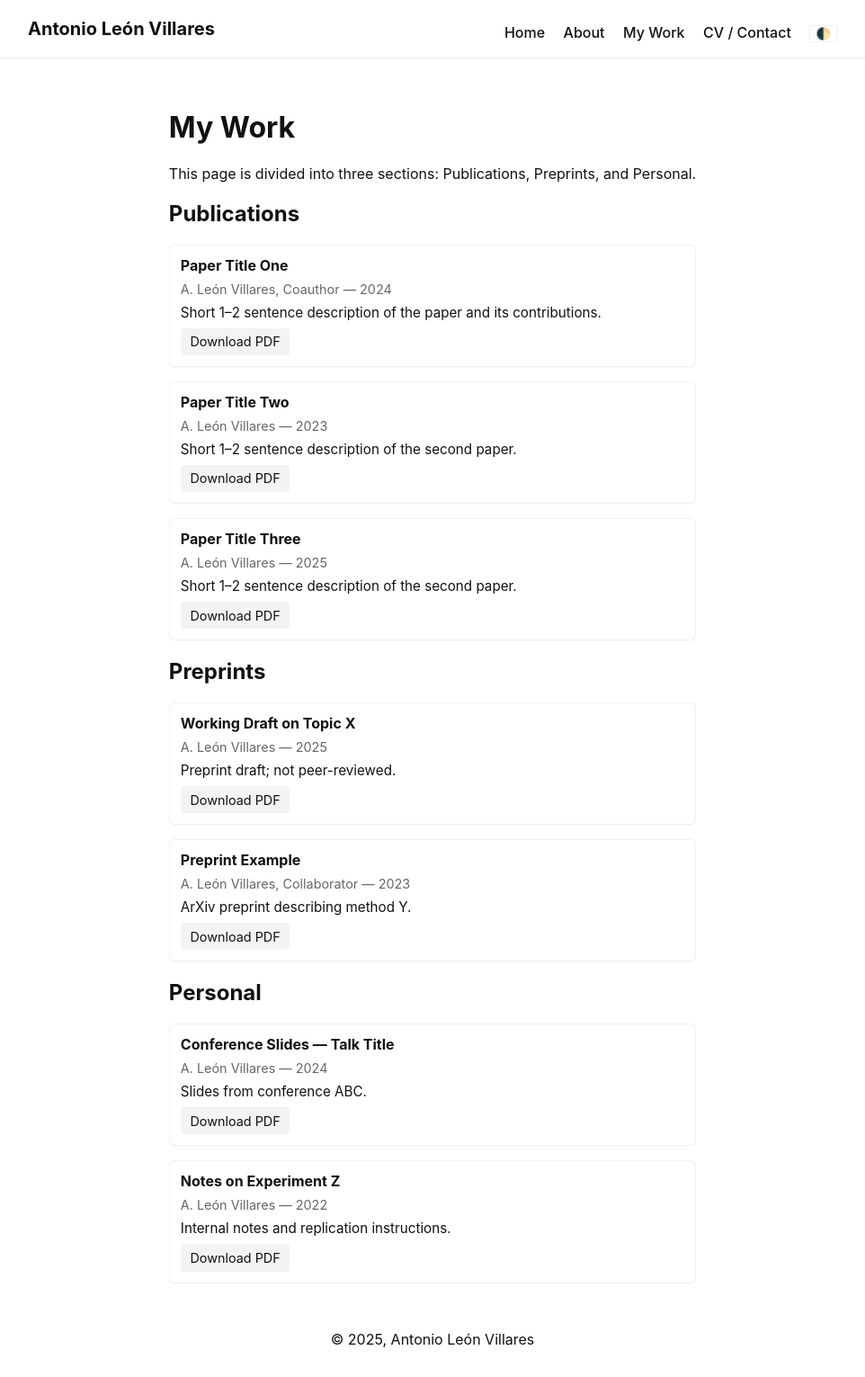
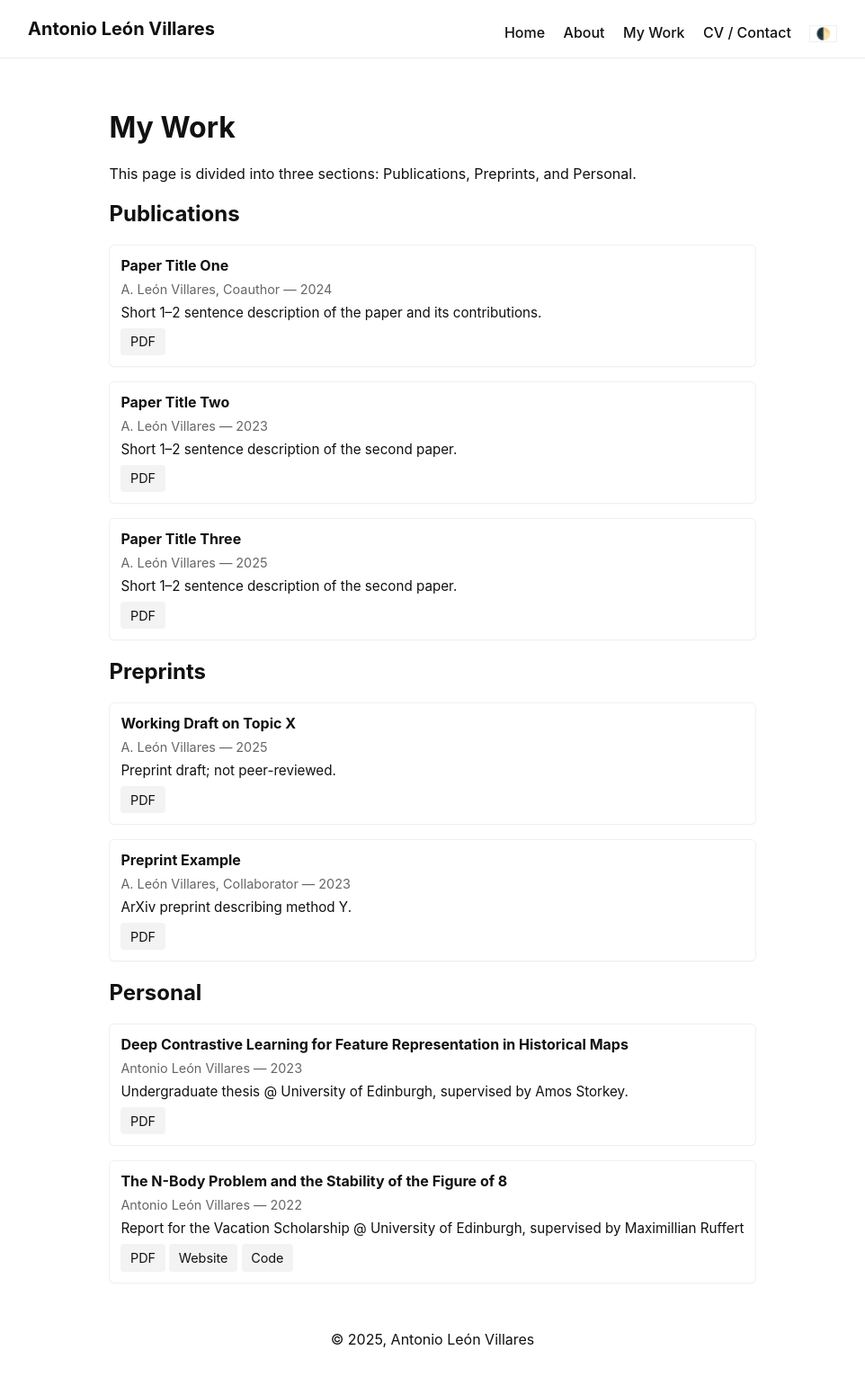
Before and after one commit to alv31415/alv31415.github.io, a Jekyll site: the page built from work.md, in a window 1280 px wide. Shown: the whole page at 90% size, without its empty margins (159-1121 px from the left). Built offline with Jekyll 4.4.1, drawn with Linux system fonts in a browser that asks for light colours.

Commit message:
Added personal work

```diff
--- a/_data/personal.yml
+++ b/_data/personal.yml
@@ -1,12 +1,14 @@
 # personal documents: slides, technical notes, miscellaneous
-- title: "Conference Slides — Talk Title"
-  authors: "A. León Villares"
-  year: 2024
-  pdf: "/assets/papers/slides_talk.pdf"
-  description: "Slides from conference ABC."
+- title: "Deep Contrastive Learning for Feature Representation in Historical Maps"
+  authors: "Antonio León Villares"
+  year: 2023
+  pdf: "/assets/personal/ed_ug_thesis.pdf"
+  description: "Undergraduate thesis @ University of Edinburgh, supervised by Amos Storkey."
 
-- title: "Notes on Experiment Z"
-  authors: "A. León Villares"
+- title: "The N-Body Problem and the Stability of the Figure of 8"
+  authors: "Antonio León Villares"
   year: 2022
-  pdf: "/assets/papers/notes_experiment_z.pdf"
-  description: "Internal notes and replication instructions."
+  pdf: "/assets/personal/n-body-report.pdf"
+  description: "Report for the Vacation Scholarship @ University of Edinburgh, supervised by Maximillian Ruffert"
+  website: "https://nbody-89ffd.web.app"
+  code: "https://github.com/alv31415/n-body-problem/tree/website"
--- a/work.md
+++ b/work.md
@@ -16,7 +16,23 @@ This page is divided into three sections: Publications, Preprints, and Personal.
     <div class="meta">{{ p.authors }} — {{ p.year }}</div>
     <p>{{ p.description }}</p>
     {% if p.pdf %}
-      <a class="button" href="{{ p.pdf | relative_url }}" target="_blank" rel="noopener">Download PDF</a>
+      <a class="button" href="{{ p.pdf | relative_url }}" target="_blank" rel="noopener">PDF</a>
+    {% endif %}
+
+    {% if p.website %}
+      <a class="button" href="{{ p.website }}" target="_blank" rel="noopener">Website</a>
+    {% endif %}
+
+    {% if p.arxiv %}
+      <a class="button" href="{{ p.arxiv }}" target="_blank" rel="noopener">arXiv</a>
+    {% endif %}
+
+    {% if p.conference %}
+      <a class="button" href="{{ p.conference }}" target="_blank" rel="noopener">Conference</a>
+    {% endif %}
+
+    {% if p.code %}
+      <a class="button" href="{{ p.code }}" target="_blank" rel="noopener">Code</a>
     {% endif %}
   </article>
 {% endfor %}
@@ -32,7 +48,23 @@ This page is divided into three sections: Publications, Preprints, and Personal.
     <div class="meta">{{ p.authors }} — {{ p.year }}</div>
     <p>{{ p.description }}</p>
     {% if p.pdf %}
-      <a class="button" href="{{ p.pdf | relative_url }}" target="_blank" rel="noopener">Download PDF</a>
+      <a class="button" href="{{ p.pdf | relative_url }}" target="_blank" rel="noopener">PDF</a>
+    {% endif %}
+
+    {% if p.website %}
+      <a class="button" href="{{ p.website }}" target="_blank" rel="noopener">Website</a>
+    {% endif %}
+
+    {% if p.arxiv %}
+      <a class="button" href="{{ p.arxiv }}" target="_blank" rel="noopener">arXiv</a>
+    {% endif %}
+
+    {% if p.conference %}
+      <a class="button" href="{{ p.conference }}" target="_blank" rel="noopener">Conference</a>
+    {% endif %}
+
+    {% if p.code %}
+      <a class="button" href="{{ p.code }}" target="_blank" rel="noopener">Code</a>
     {% endif %}
   </article>
 {% endfor %}
@@ -48,7 +80,23 @@ This page is divided into three sections: Publications, Preprints, and Personal.
     <div class="meta">{{ p.authors }} — {{ p.year }}</div>
     <p>{{ p.description }}</p>
     {% if p.pdf %}
-      <a class="button" href="{{ p.pdf | relative_url }}" target="_blank" rel="noopener">Download PDF</a>
+      <a class="button" href="{{ p.pdf | relative_url }}" target="_blank" rel="noopener">PDF</a>
+    {% endif %}
+
+    {% if p.website %}
+      <a class="button" href="{{ p.website }}" target="_blank" rel="noopener">Website</a>
+    {% endif %}
+
+    {% if p.arxiv %}
+      <a class="button" href="{{ p.arxiv }}" target="_blank" rel="noopener">arXiv</a>
+    {% endif %}
+
+    {% if p.conference %}
+      <a class="button" href="{{ p.conference }}" target="_blank" rel="noopener">Conference</a>
+    {% endif %}
+
+    {% if p.code %}
+      <a class="button" href="{{ p.code }}" target="_blank" rel="noopener">Code</a>
     {% endif %}
   </article>
 {% endfor %}
```
Also changed, not shown: 3 other files.
